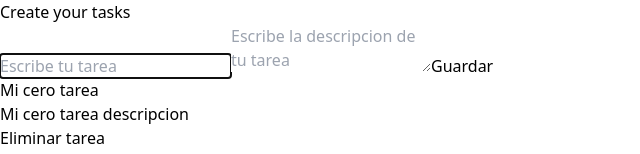
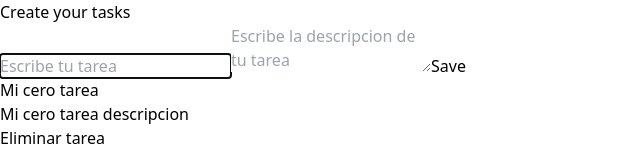
Before and after one commit to AgustinVissani/reactvitejsfazt, a React (Vite) app: page / in a window 1280 px wide. Shown: the top 154 px of the page, without its empty margins (0-640 px from the left). Built offline with nearby package versions, Linux system fonts and the light colour scheme.

Commit message:
change languages

```diff
--- a/index.html
+++ b/index.html
@@ -1,5 +1,5 @@
 <!DOCTYPE html>
-<html lang="es">
+<html lang="en">
   <head>
     <meta charset="UTF-8" />
     <meta name="viewport" content="width=device-width, initial-scale=1.0" />
--- a/src/components/TaskForm.jsx
+++ b/src/components/TaskForm.jsx
@@ -32,7 +32,7 @@ function TaskForm() {
           value={descripcion}
           className="bg-slate-300 p-3 w-full mb-2"
         ></textarea>
-        <button className="bg-green-600 px-3 py-1 text-black">Guardar</button>
+        <button className="bg-green-600 px-3 py-1 text-black">Save</button>
       </form>
     </div>
   );
--- a/src/components/TaskList.jsx
+++ b/src/components/TaskList.jsx
@@ -8,7 +8,7 @@ function TaskList() {
   if (!tasks || tasks.length === 0) {
     return (
       <h1 className="text-white text-4xl font-bold text-center">
-        No hay tareas creadas
+        No tasks created
       </h1>
     );
   }
```
